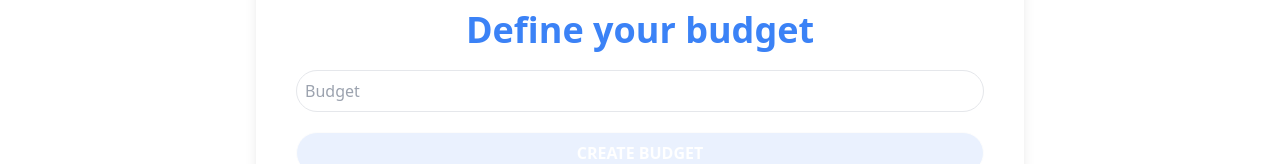
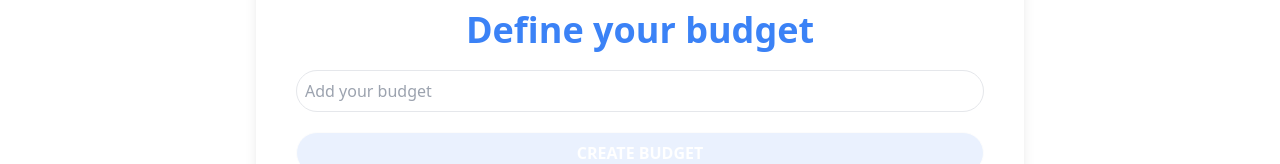
Before and after one commit to IsaacQH/BudgetApp, a React (Vite) app: page / in a window 1280 px wide. Shown: the part 174-338 px from the top of the page. Built offline with nearby package versions, Linux system fonts and the light colour scheme.

Commit message:
Correciones

```diff
--- a/src/components/BudgetForm.tsx
+++ b/src/components/BudgetForm.tsx
@@ -29,7 +29,7 @@ export const BudgetForm = () => {
               id="budget"
               type="number"
               className="w-full bg-white border rounded-full border-gray-200 p-2"
-              placeholder="Budget"
+              placeholder="Add your budget"
               name="budget"
               value={budget ? budget : ''}
               onChange={handleChange}
```
